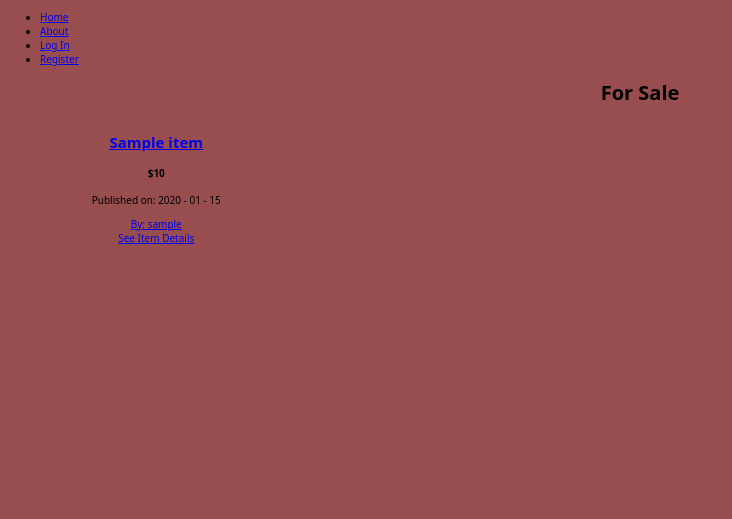
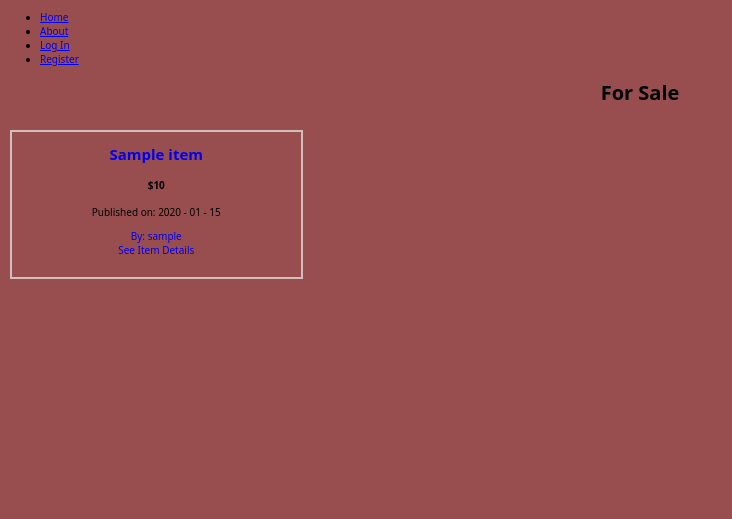
Before and after one commit to Haziq12/Boxd, a Flask app: page / in a window 1280 px wide. Shown: the top 519 px of the page, without its empty margins (0-732 px from the left). Run offline with Flask 2, Linux system fonts and the light colour scheme; tables that the repository leaves empty hold one stand-in row (values such as "Sample post").

Commit message:
remove text decoration

```diff
--- a/myapp/static/styles/index.css
+++ b/myapp/static/styles/index.css
@@ -31,6 +31,26 @@ body {
   gap: 10px;
 }
 
+.card {
+  border: 2px solid rgb(211, 190, 190);
+  margin: 10px;
+  padding-left: 40px;
+  padding-right: 40px;
+  padding-bottom: 20px;
+}
+
 .card-body {
   text-align: center;
 }
+
+.card-title {
+  text-decoration: none;
+}
+
+.author {
+  text-decoration: none;
+}
+
+.details-btn {
+  text-decoration: none;
+}
--- a/myapp/templates/index.html
+++ b/myapp/templates/index.html
@@ -15,7 +15,7 @@
                     </h2>
                     <h4 class="price">${{item.price}}</h4>
                     <p class="date" >Published on: {{item.date.strftime('%Y - %m - %d')}}</p>
-                    <a href="{{url_for('users.user_items', username=item.author.username)}}">By: {{item.author.username}}</a><br>
+                    <a class="author" href="{{url_for('users.user_items', username=item.author.username)}}">By: {{item.author.username}}</a><br>
                     <a class="details-btn" href="{{url_for('items.item', item_id=item.id)}}">See Item Details</a>
                 </div>
             </div>
```
